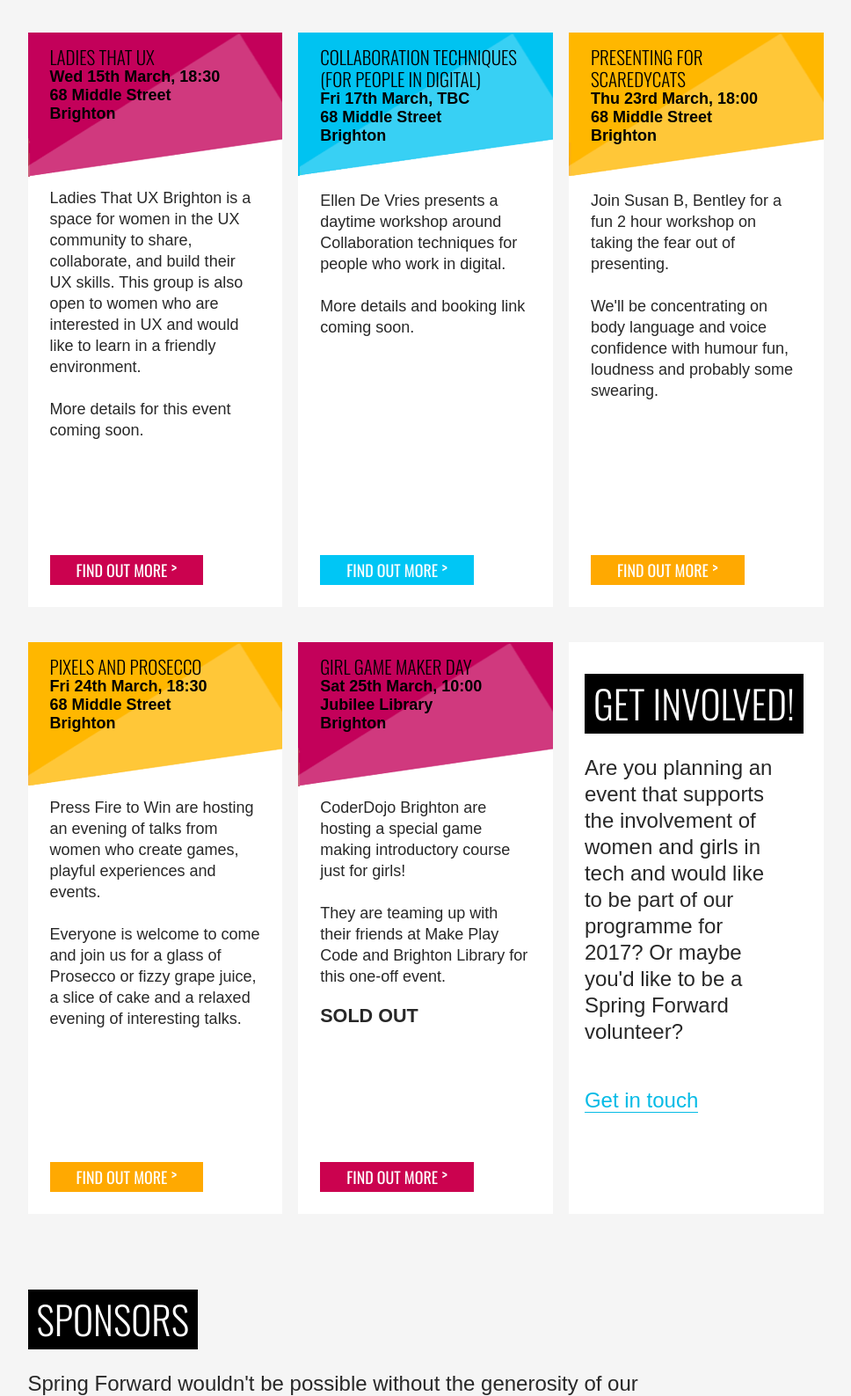
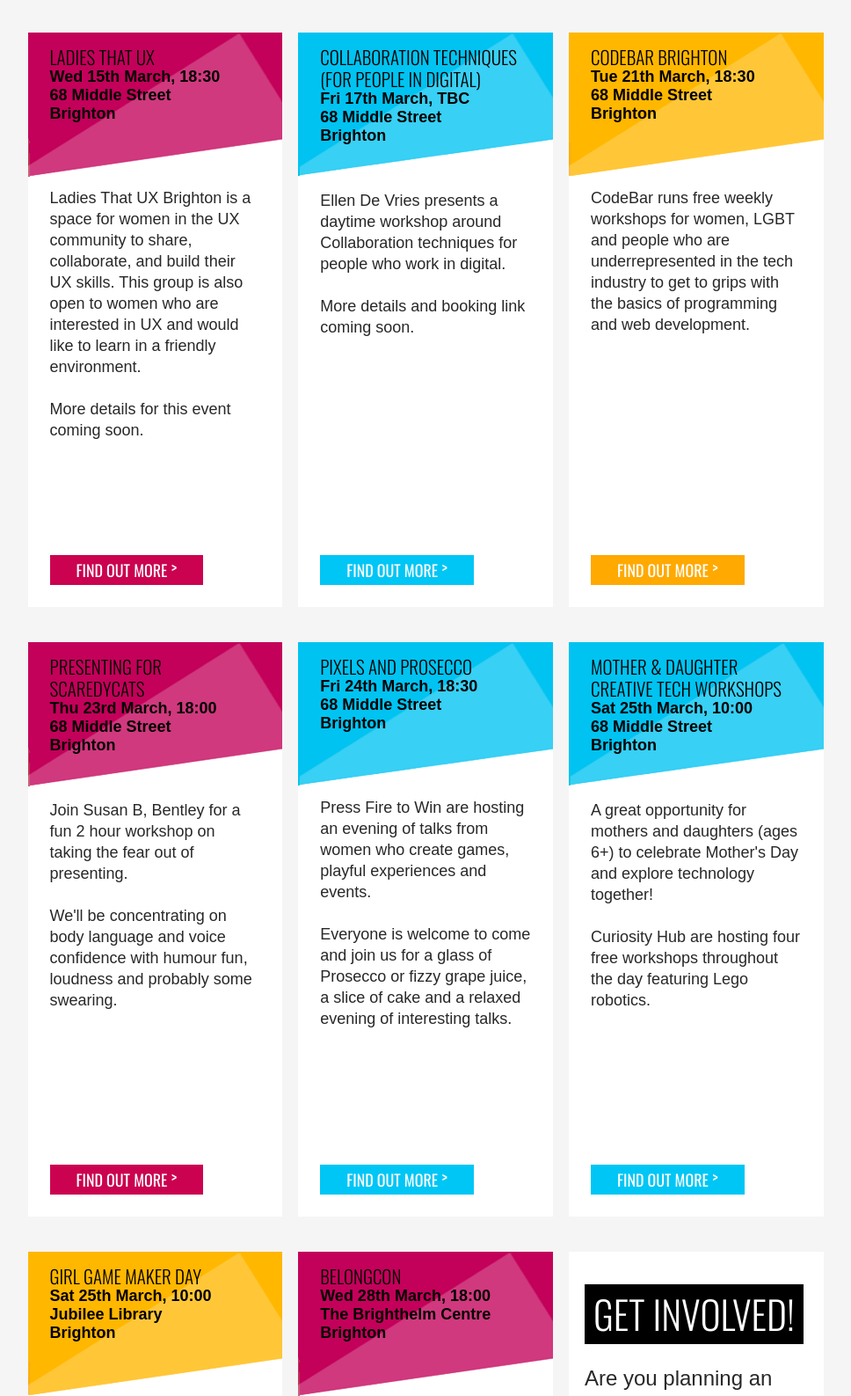
Before and after one commit to alexandtheweb/springforward, a plain HTML site: page index.html in a window 1280 px wide. Shown: the part 1590-3177 px from the top of the page at 88% size, without its empty margins (156-1124 px from the left). Drawn offline with nearby package versions, Linux system fonts and the light colour scheme; a script that the page names is missing; files whose address does not match are found by name; a web font is replaced by a local one.

Commit message:
new 2017 events added

```diff
--- a/index.html
+++ b/index.html
@@ -163,8 +163,26 @@
                     </div>
                 </article>
 
+                <article class="event-detail event-2" itemscope itemtype="http://schema.org/Event">
+                    <a href="https://codebar.io/brighton" itemprop="https://codebar.io/brighton" target="_blank">
+                        <header class="event-header">
+                            <h1 class="event-title" itemprop="name">CodeBar Brighton</h1>
+                            <p class="event-meta">
+                                <meta itemprop="startDate" content="2017-03-21T18:30">
+                                Tue 21th March, 18:30
+                                <span itemprop="address">68 Middle Street</span>
+                                 <span itemprop="location">Brighton</span>
+                            </p>
+                        </header>
+                    </a>
+                    <div class="event-desc">
+                        <p>CodeBar runs free weekly workshops for women, LGBT and people who are underrepresented in the tech industry to get to grips with the basics of programming and web development.</p>
+                        <a href="https://codebar.io/brighton" itemprop="https://codebar.io/brighton" class="btn" target="_blank">Find out more <span>></span></a>
+                    </div>
+                </article>
 
-				<article class="event-detail event-2" itemscope itemtype="http://schema.org/Event">
+
+				<article class="event-detail event-3" itemscope itemtype="http://schema.org/Event">
                     <a href="https://www.eventbrite.co.uk/e/presenting-for-scaredycats-tickets-32182809650" itemprop="https://www.eventbrite.co.uk/e/presenting-for-scaredycats-tickets-32182809650" target="_blank">
                         <header class="event-header">
                             <h1 class="event-title" itemprop="name">Presenting for scaredycats</h1>
@@ -182,7 +200,7 @@
                     </div>
                 </article>
 
-				<article class="event-detail event-2" itemscope itemtype="http://schema.org/Event">
+				<article class="event-detail event-1" itemscope itemtype="http://schema.org/Event">
                     <a href="https://www.eventbrite.co.uk/e/press-fire-to-win-pixels-and-prosecco-2017-tickets-32217995893" itemprop="https://www.eventbrite.co.uk/e/press-fire-to-win-pixels-and-prosecco-2017-tickets-32217995893" target="_blank">
                         <header class="event-header">
                             <h1 class="event-title" itemprop="name">Pixels and Prosecco</h1>
@@ -200,9 +218,25 @@
                     </div>
                 </article>
 
+				<article class="event-detail event-1" itemscope itemtype="http://schema.org/Event">
+                    <a href="https://curiosityhubspringforward2017.eventbrite.co.uk/" itemprop="https://curiosityhubspringforward2017.eventbrite.co.uk/" target="_blank">
+                        <header class="event-header">
+                            <h1 class="event-title" itemprop="name">Mother & Daughter Creative Tech Workshops</h1>
+                            <p class="event-meta">
+                                <meta itemprop="startDate" content="2017-03-25T10:00">
+                                Sat 25th March, 10:00
+                                <span itemprop="address">68 Middle Street</span>
+                                 <span itemprop="location">Brighton</span>
+                            </p>
+                        </header>
+                    </a>
+                    <div class="event-desc">
+                        <p>A great opportunity for mothers and daughters (ages 6+) to celebrate Mother's Day and explore technology together!<br/><br/> Curiosity Hub are hosting four free workshops throughout the day featuring Lego robotics.</p>
+                        <a href="https://curiosityhubspringforward2017.eventbrite.co.uk/" itemprop="https://curiosityhubspringforward2017.eventbrite.co.uk/" class="btn" target="_blank">Find out more <span>></span></a>
+                    </div>
+                </article>
 
-
-				<article class="event-detail event-3" itemscope itemtype="http://schema.org/Event">
+				<article class="event-detail event-2" itemscope itemtype="http://schema.org/Event">
                     <a href="http://www.coderdojobrighton.co.uk/girlsday/" itemprop="http://www.coderdojobrighton.co.uk/girlsday/" target="_blank">
                         <header class="event-header">
                             <h1 class="event-title" itemprop="name">Girl Game Maker Day</h1>
@@ -218,6 +252,24 @@
                         <p>CoderDojo Brighton are hosting a special game making introductory course just for girls! <br/><br/> They are teaming up with their friends at Make Play Code and Brighton Library for this one-off event.</p>
                         <p style="font-size:120%"><strong>SOLD OUT</strong></p>
 						<a href="http://www.coderdojobrighton.co.uk/girlsday/" itemprop="http://www.coderdojobrighton.co.uk/girlsday/" class="btn" target="_blank">Find out more <span>></span></a>
+                    </div>
+                </article>
+
+                <article class="event-detail event-3" itemscope itemtype="http://schema.org/Event">
+                    <a href="https://www.eventbrite.co.uk/e/belongcon-2017-tickets-30776036955" itemprop="https://www.eventbrite.co.uk/e/belongcon-2017-tickets-30776036955" target="_blank">
+                        <header class="event-header">
+                            <h1 class="event-title" itemprop="name">BelongCon</h1>
+                            <p class="event-meta">
+                                <meta itemprop="startDate" content="2017-03-28T18:00">
+                                Wed 28th March, 18:00
+                                <span itemprop="address">The Brighthelm Centre</span>
+                                 <span itemprop="location">Brighton</span>
+                            </p>
+                        </header>
+                    </a>
+                    <div class="event-desc">
+                        <p>BelongCon is a new conference about community, acceptance, and belonging. <br/><br/> Through seven short talks, speakers will cover a range of subjects around the theme of belonging including campaigning, combating homelessness, self-expression, building communities, and connecting people around the world.</p>
+                        <a href="https://www.eventbrite.co.uk/e/belongcon-2017-tickets-30776036955" itemprop="https://www.eventbrite.co.uk/e/belongcon-2017-tickets-30776036955" class="btn" target="_blank">Find out more <span>></span></a>
                     </div>
                 </article>
 
```
